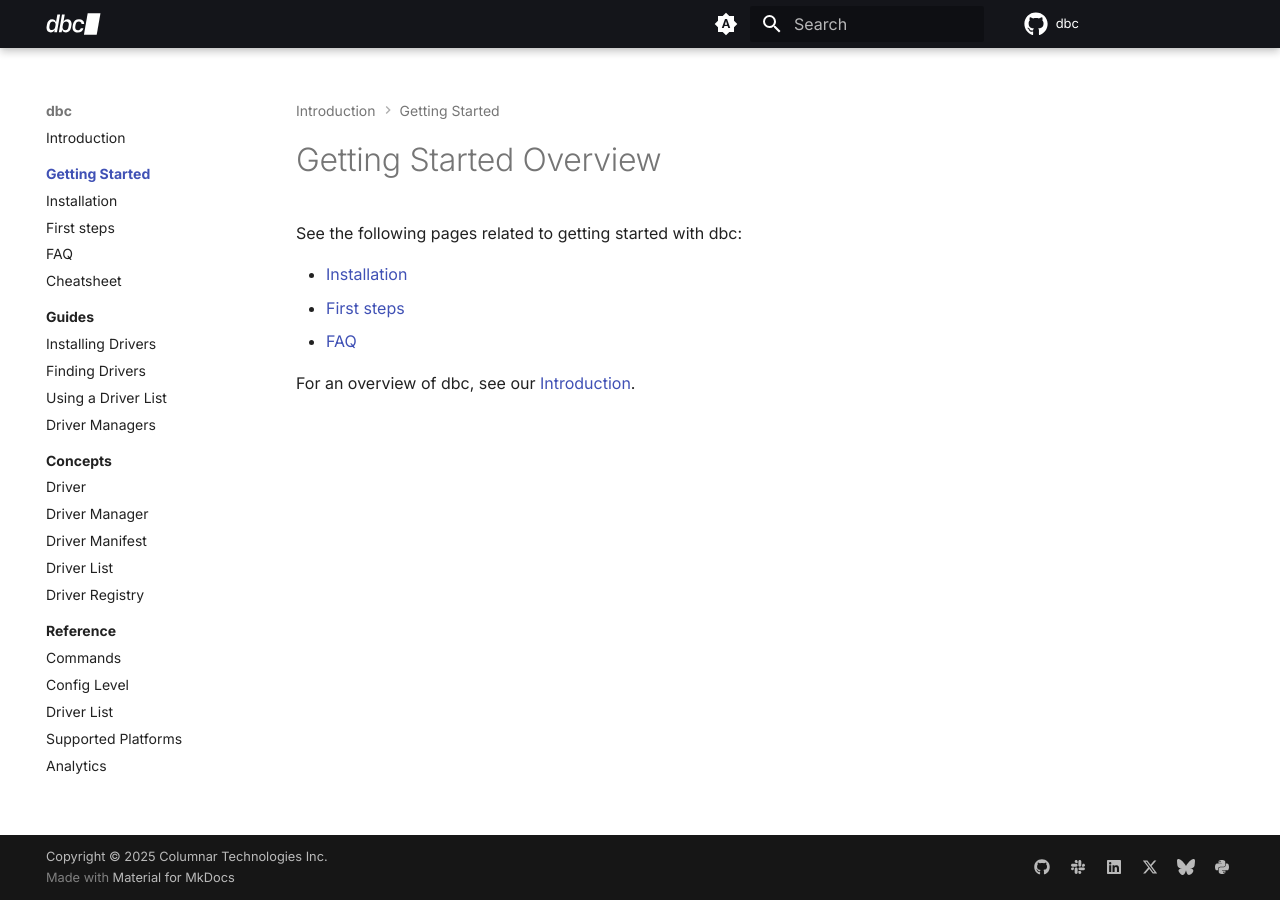
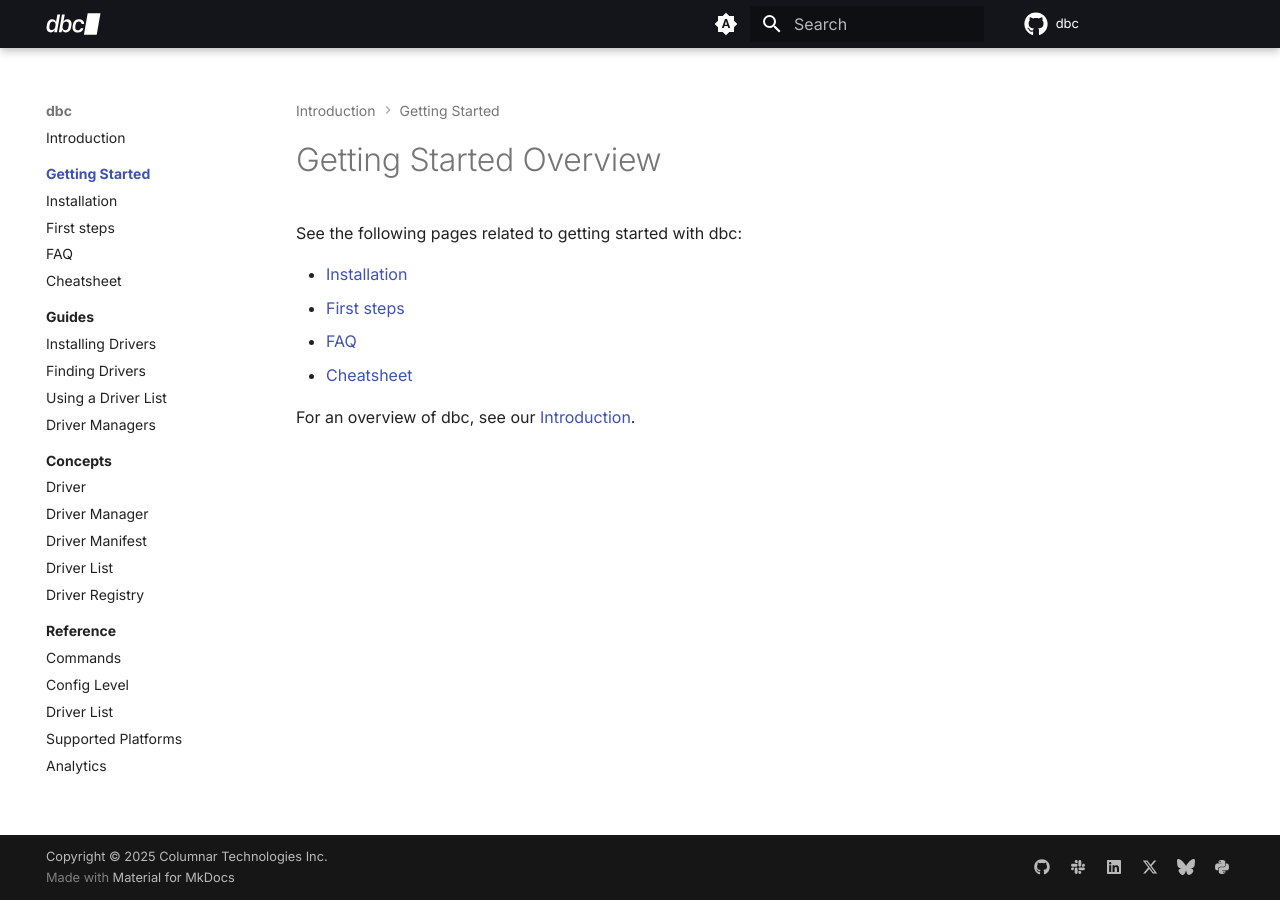
Before and after one commit to columnar-tech/dbc, an MkDocs documentation site: the page built from docs/getting_started/index.md, in a window 1280 px wide. Built offline with MkDocs 1.6.1 and Material for MkDocs 9.7.7, drawn with Linux system fonts in a browser that asks for light colours; plug-ins that fetch from the network failed and are left out; comment, search, counter and statistics services are not loaded.

Commit message:
Add cheatsheet link on inner index page

```diff
--- a/docs/getting_started/index.md
+++ b/docs/getting_started/index.md
@@ -21,5 +21,6 @@ See the following pages related to getting started with dbc:
 - [Installation](./installation.md)
 - [First steps](./first_steps.md)
 - [FAQ](./faq.md)
+- [Cheatsheet](./cheatsheet.md)
 
 For an overview of dbc, see our [Introduction](../index.md).
```
